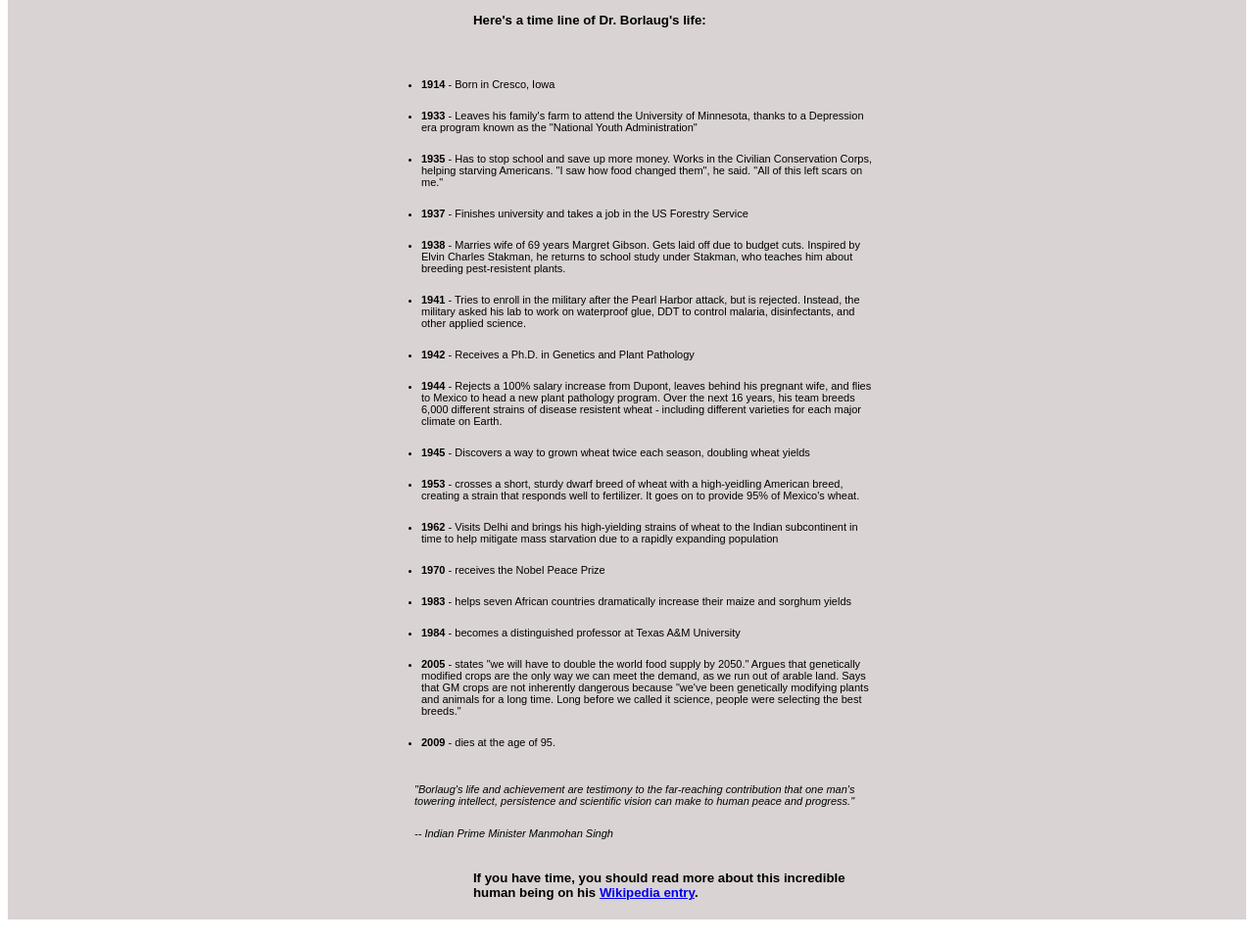
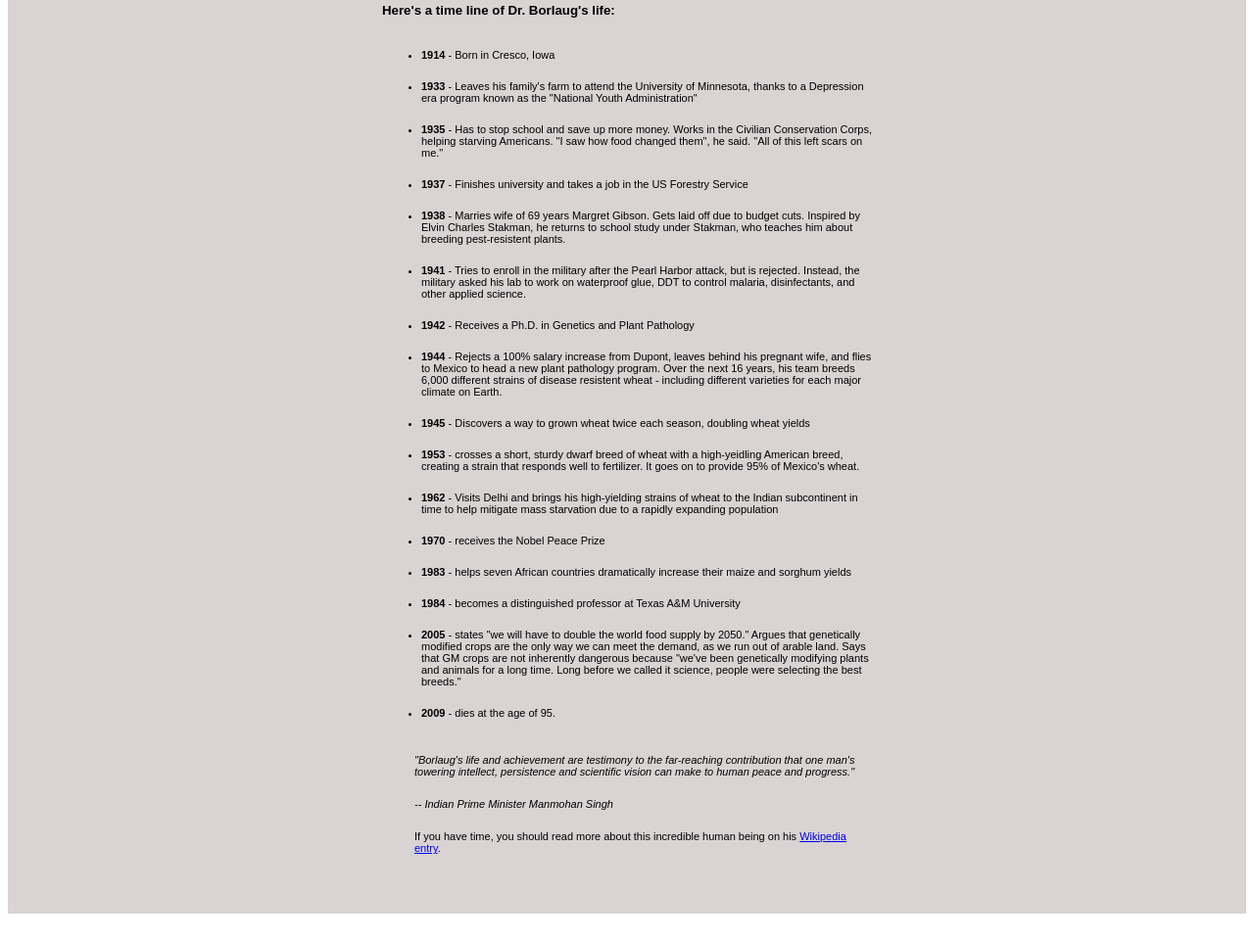
Before and after one commit to LenaKwon/nutrion-label, a plain HTML site: page html/4_tribute_page.html in a window 1280 px wide. Shown: the part 639-1601 px from the top of the page at 98% size. After the commit the page ends 1580 px from the top, so only its background shows below. Drawn offline with Linux system fonts and the light colour scheme.

Commit message:
no message

```diff
--- a/css/11_styles.css
+++ b/css/11_styles.css
@@ -23,6 +23,7 @@ header{
     justify-content: end;
     align-items: center;
     position:fixed;
+
 }
 ul{
    display: flex;
@@ -35,6 +36,7 @@ ul >li{
     list-style: none;
     padding-top: 30px;
     padding-left: 15px;
+    padding-right: 30px;
 
 }
 li > a{
--- a/css/4_styles.css
+++ b/css/4_styles.css
@@ -38,6 +38,7 @@ h1{
     width: 500px;
     margin-left: auto;
     margin-right:auto;
+    padding-bottom:50px;
 
 }
 
@@ -52,10 +53,10 @@ h1{
     padding-left: 3em;
     padding-top: 10px;
 }
-h5{
+/* h5{
     padding-left: 3em;
     padding-top: 10px;
     padding-bottom: 20px;
     margin-left: 4em;
 
-}
+} */
--- a/html/4_tribute_page.html
+++ b/html/4_tribute_page.html
@@ -42,9 +42,9 @@
 
                     <p class="note"><em>"Borlaug's life and achievement are testimony to the far-reaching contribution that one man's towering intellect, persistence and scientific vision can make to human peace and progress."</em></p>
                     <p class="note"><em>-- Indian Prime Minister Manmohan Singh</em></p>
-                    <h5>
+                    <p class="note">
                         If you have time, you should read more about this incredible human being on his <a href="https://en.wikipedia.org/wiki/Norman_Borlaug">Wikipedia entry</a>.
-                    </h5>
+                    </p>
 
                 </div>
         </main>
```
